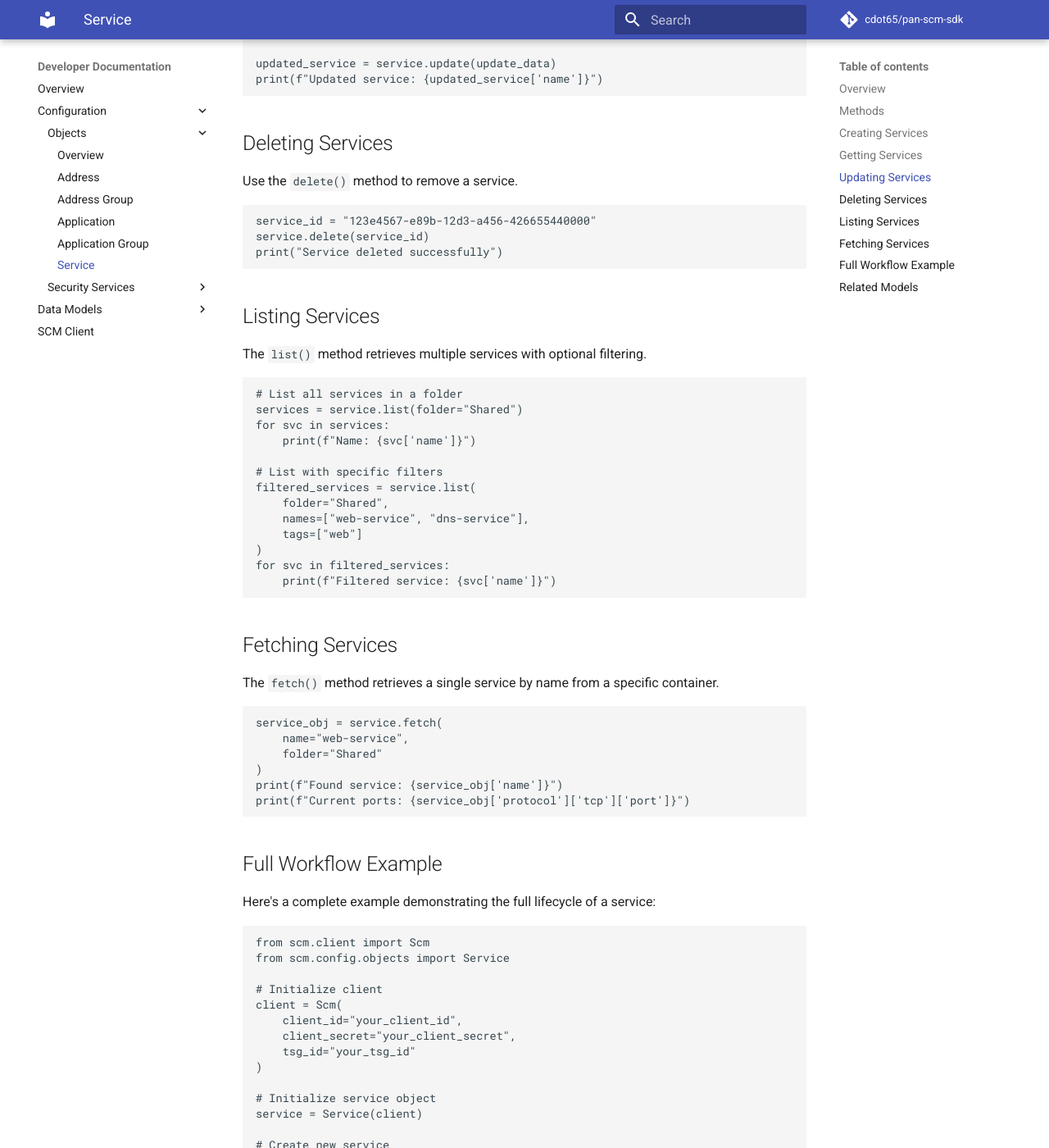
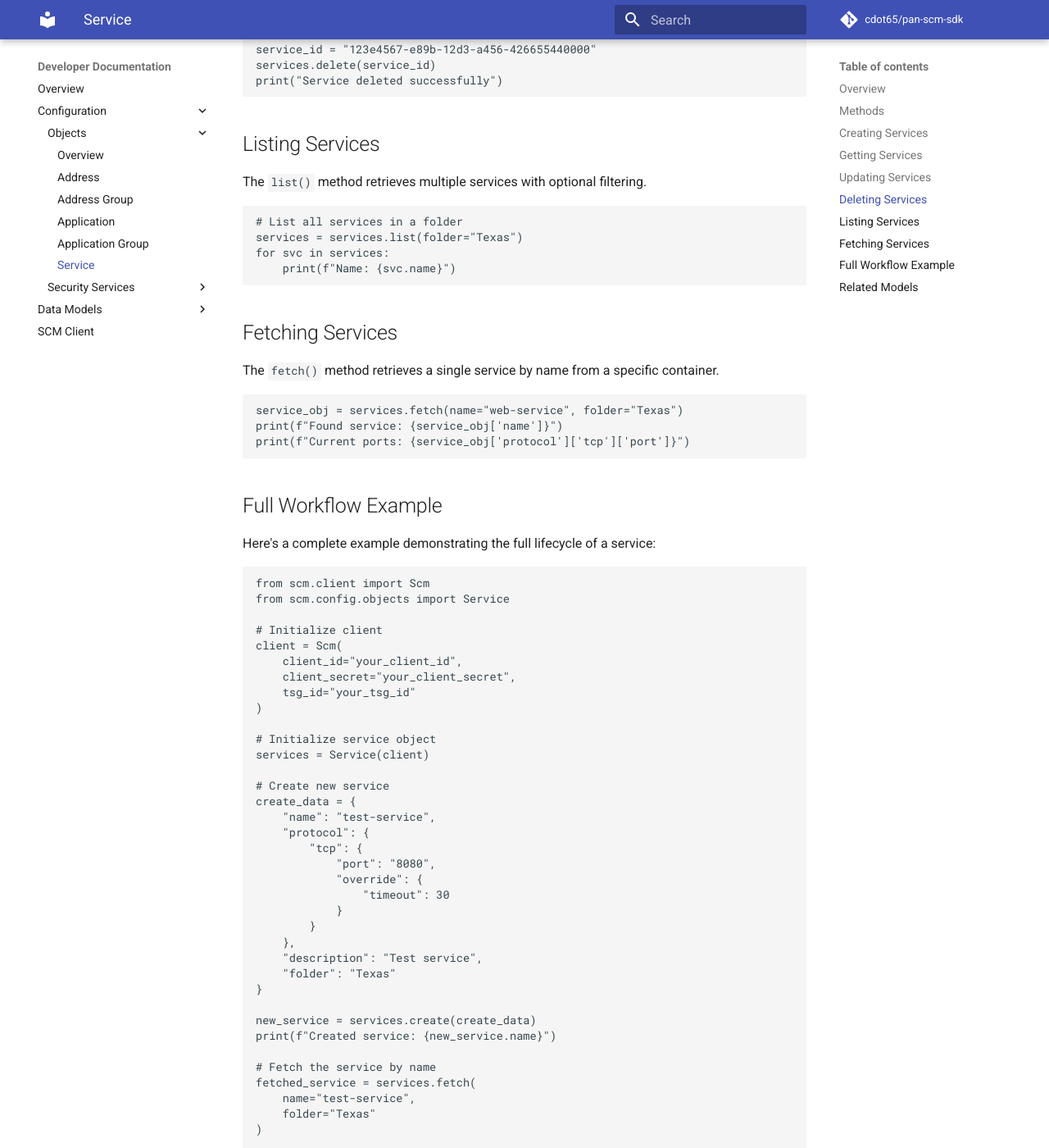
Before and after one commit to cdot65/pan-scm-sdk, an MkDocs documentation site: the page built from docs/sdk/config/objects/service.md, in a window 1280 px wide and 1400 px high, scrolled down 2464 px. Shown: the whole window at 82% size. Built offline with MkDocs 1.6.1 and Material for MkDocs 9.7.7, drawn with Linux system fonts in a browser that asks for light colours; comment, search, counter and statistics services are not loaded; some of the changed text lies outside the part shown.

Commit message:
Update service handling in documentation
Changed the service folder from "Shared" to "Texas" and replaced dictionary access with attribute access for service objects. Standardized the use of the `services` object for all service operations.

````diff
--- a/docs/sdk/config/objects/service.md
+++ b/docs/sdk/config/objects/service.md
@@ -49,12 +49,12 @@
         }
     },
     "description": "Web service for HTTP/HTTPS",
-    "folder": "Shared",
-    "tag": ["web"]
+    "folder": "Texas",
+    "tag": ["Automation"]
 }
 
-new_service = service.create(tcp_service)
-print(f"Created service: {new_service['name']}")
+new_service = services.create(tcp_service)
+print(f"Created service: {new_service.name}")
 ```
 
 </div>
@@ -74,11 +74,11 @@
         }
     },
     "description": "DNS service",
-    "folder": "Shared"
+    "folder": "Texas"
 }
 
-new_service = service.create(udp_service)
-print(f"Created service: {new_service['name']}")
+new_service = services.create(udp_service)
+print(f"Created service: {new_service.name}")
 ```
 
 </div>
@@ -94,8 +94,8 @@
 ```python
 service_id = "123e4567-e89b-12d3-a456-426655440000"
 service_obj = service.get(service_id)
-print(f"Service: {service_obj['name']}")
-print(f"Protocol: {'TCP' if 'tcp' in service_obj['protocol'] else 'UDP'}")
+print(f"Service: {service_obj.name}")
+print(f"Protocol: {'TCP' if 'tcp' in service_obj.protocol else 'UDP'}")
 ```
 
 </div>
@@ -109,21 +109,10 @@
 <!-- termynal -->
 
 ```python
-update_data = {
-    "id": "123e4567-e89b-12d3-a456-426655440000",
-    "description": "Updated web service",
-    "protocol": {
-        "tcp": {
-            "port": "80,443,8080",
-            "override": {
-                "timeout": 120
-            }
-        }
-    }
-}
-
-updated_service = service.update(update_data)
-print(f"Updated service: {updated_service['name']}")
+service_object = services.fetch(folder='Texas', name='dns-service')
+service_object['description'] = 'updated description'
+updated_service = services.update(service_object)
+print(f"Updated service: {updated_service.name}")
 ```
 
 </div>
@@ -138,7 +127,7 @@
 
 ```python
 service_id = "123e4567-e89b-12d3-a456-426655440000"
-service.delete(service_id)
+services.delete(service_id)
 print("Service deleted successfully")
 ```
 
@@ -154,18 +143,9 @@
 
 ```python
 # List all services in a folder
-services = service.list(folder="Shared")
+services = services.list(folder="Texas")
 for svc in services:
-    print(f"Name: {svc['name']}")
-
-# List with specific filters
-filtered_services = service.list(
-    folder="Shared",
-    names=["web-service", "dns-service"],
-    tags=["web"]
-)
-for svc in filtered_services:
-    print(f"Filtered service: {svc['name']}")
+    print(f"Name: {svc.name}")
 ```
 
 </div>
@@ -179,10 +159,7 @@
 <!-- termynal -->
 
 ```python
-service_obj = service.fetch(
-    name="web-service",
-    folder="Shared"
-)
+service_obj = services.fetch(name="web-service", folder="Texas")
 print(f"Found service: {service_obj['name']}")
 print(f"Current ports: {service_obj['protocol']['tcp']['port']}")
 ```
@@ -209,7 +186,7 @@
 )
 
 # Initialize service object
-service = Service(client)
+services = Service(client)
 
 # Create new service
 create_data = {
@@ -223,16 +200,16 @@
         }
     },
     "description": "Test service",
-    "folder": "Shared"
+    "folder": "Texas"
 }
 
-new_service = service.create(create_data)
-print(f"Created service: {new_service['name']}")
+new_service = services.create(create_data)
+print(f"Created service: {new_service.name}")
 
 # Fetch the service by name
-fetched_service = service.fetch(
+fetched_service = services.fetch(
     name="test-service",
-    folder="Shared"
+    folder="Texas"
 )
 
 # Modify the fetched service
@@ -240,17 +217,17 @@
 fetched_service["protocol"]["tcp"]["port"] = "8080,8443"
 
 # Update using the modified object
-updated_service = service.update(fetched_service)
-print(f"Updated service: {updated_service['name']}")
-print(f"New ports: {updated_service['protocol']['tcp']['port']}")
+updated_service = services.update(fetched_service)
+print(f"Updated service: {updated_service.name}")
+print(f"New ports: {updated_service.protocol.tcp.port}")
 
 # List all services
-services = service.list(folder="Shared")
+services = services.list(folder="Texas")
 for svc in services:
-    print(f"Listed service: {svc['name']}")
+    print(f"Listed service: {svc.name}")
 
 # Clean up
-service.delete(new_service['id'])
+services.delete(new_service.id)
 print("Service deleted successfully")
 ```
 
````
